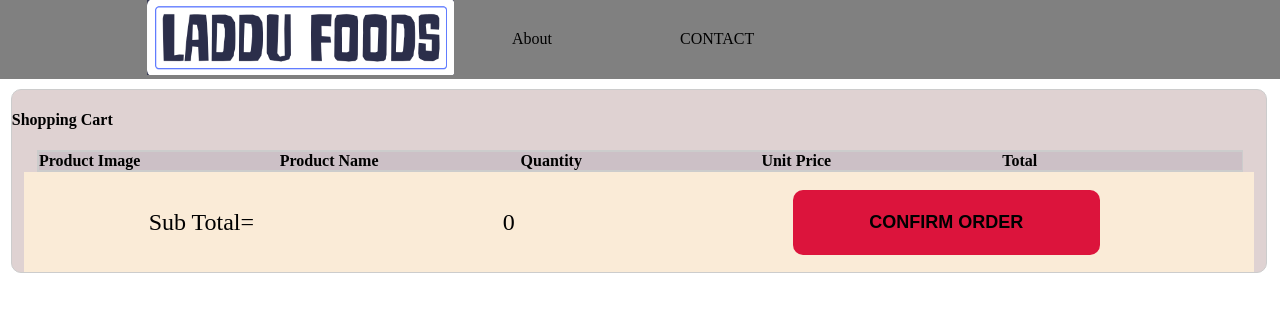
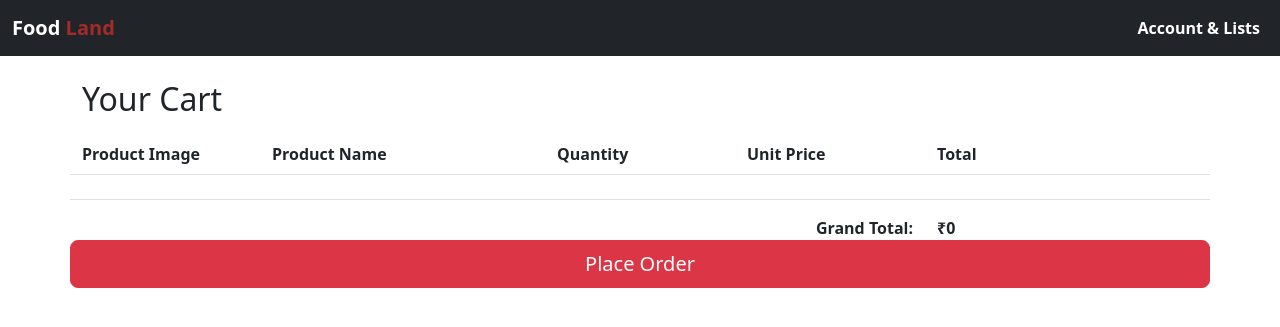
Before and after one commit to AWM006/food-land, a PHP site: page /files/odering/index.html in a window 1280 px wide. Shown: the top 327 px of the page. Run offline with PHP 8.4, Linux system fonts and the light colour scheme.

Commit message:
design and navbar

```diff
--- a/files/odering/index.html
+++ b/files/odering/index.html
@@ -4,40 +4,48 @@
     <meta charset="UTF-8">
     <meta name="viewport" content="width=device-width, initial-scale=1.0">
     <title>Document</title>
-    <link rel="stylesheet" href="style.css">
+    <link rel="stylesheet" href="../bootstrap-5.3.8-dist/css/bootstrap.min.css">
 </head>
 <body>
-    <div class="title">
-            <div class="logo-div"><img src="../photos/logo.png" class="logo"></div>
-            <div class="abco">
-                <a href="#" class="about">About</a>
-                <a href="#" class="contact">CONTACT</a>
-            </div>
-    </div>
-    <div class="cart">
-        <h4><b>Shopping Cart</b></h4>
-        <div class="list">
-            <div class="header">
-                <a href="">Product Image</a>
-                <a href="">Product Name</a>
-                <a href="">Quantity</a>
-                <a href="">Unit Price</a>
-                <a href="">Total</a>
-            </div>
-            <div class="items-lister"></div>
+
+    <nav class="navbar navbar-expand-lg navbar-dark bg-dark">
+        <div class="container-fluid">
+
+          <a class="navbar-brand fw-bold">Food <span style="color: brown;">Land</span></a>
+
+          <ul class="navbar-nav mb-2 mb-lg-0">
+            <li class="nav-item">
+              <a class="nav-link text-white" href="#"><strong>Account & Lists</strong></a>
+            </li>
+          </ul>
+        </div>
+    </nav>
+
+
+    <div class="container my-4">
+        <h2 class="mb-4">Your Cart</h2>
+        <div class="row fw-bold border-bottom pb-2 mb-2">
+          <div class="col-2">Product Image</div>
+          <div class="col-3">Product Name</div>
+          <div class="col-2">Quantity</div>
+          <div class="col-2">Unit Price</div>
+          <div class="col-3">Total</div>
         </div>
 
-        <div class="confirm">
-            <div class="sub-total">
-                <a>Sub Total=</a>
-                <a class="total-price">3000</a>
-            </div>
-            <div class="place-order">
-                <button onclick="ready()">CONFIRM ORDER</button>
-            </div>
-        </div>
+    <div class="row align-items-center mb-3" id="items-lister">
+    <!-- items added there hehe-->
     </div>
 
+  <!-- Cart Total -->
+  <div class="row border-top pt-3 fw-bold">
+    <div class="col-9 text-end">Grand Total:</div>
+    <div class="col-3" id="total-price">₹0</div>
+    <button class="btn btn-danger btn-lg" id="place-order" onclick="ready()">Place Order</button>
+    <br>
+  </div>
+
+
     <script src="script.js"></script>
+    <script src="../bootstrap-5.3.8-dist/js/bootstrap.min.js"></script>
 </body>
 </html>
--- a/files/odering/script.js
+++ b/files/odering/script.js
@@ -3,9 +3,9 @@ let nightProduct = [];
 let comboProduct = [];
 let items = {} ;
 let listProduct =[];
-let cart = document.querySelector(".items-lister");
+let cart = document.querySelector("#items-lister");
 let total_calc = parseInt(0);
-let total_price = document.querySelector(".total-price");
+let total_price = document.querySelector("#total-price");
 let url = `https://wa.me/+917468804974/?text=`;
 
 //code for get items from webadress
@@ -32,22 +32,27 @@ let productlist = async()=>{
         if (id >= 1 && id <= 100){listProduct = dayProduct;} else if (id >= 101 && id <= 200){listProduct = nightProduct;} else if (id >= 201 && id <= 300){listProduct = comboProduct;}
         let result = listProduct.find(item => item.id === id);
         let quantity = items[no]; // Use original string key
+
         cart.insertAdjacentHTML("beforeend", `
-            <div class="items" style="background-color:${bgColor};">
-                <div style="background-image: url(../../${result.src});"></div>
-                <a>${result.name}</a>
-                <a class="quan">${quantity}</a>
-                <a>${result.price}</a>
-                <a>${result.price * quantity}</a>
+
+            <div class="col-2">
+                <img src="../../${result.src}" alt="Product 1" class="img-fluid">
             </div>
+            <div class="col-3">${result.name}</div>
+                <div class="col-2">
+                    <input type="number" class="form-control" value="${quantity}" min="1">
+                </div>
+                <div class="col-2">₹${result.price}</div>
+                <div class="col-3">₹${result.price * quantity}</div>
+            </div>
+
         `);
-        // Toggle background color
-        bgColor = (bgColor === "#5a5156") ? "#978d93" : "#5a5156";
+
         total_calc += result.price * quantity;
         url += result.name+" x"+quantity+"%0a";
 
     }
-    total_price.innerText = total_calc;
+    total_price.innerText = "₹"+total_calc;
     url += `%0aTOTAL ${total_calc}`
 }
 productlist();
--- a/files/odering/style.css
+++ /dev/null
@@ -1,118 +0,0 @@
-body{
-    margin: 0%;
-    padding: 0%;
-}
-.title{
-    width: 100%;
-    display: flex;
-    justify-content: flex-start;
-    flex-direction: row;
-    background-color: gray;
-    position: relative;
-    justify-content: center;
-    align-items: center;
-}
-.logo-div{
-    width: 30%;
-    margin: 0%;
-}
-.logo{
-    width: 80%;
-    margin-left:5% ;
-}
-.abco{
-    width: 50%;
-    display: flex;
-    flex-direction: row;
-    gap: 20%;
-}
-.abco a{
-    text-decoration: none;
-    color: black;
-}
-.cart{
-    width: 98%;
-    right: 1%;
-    margin-top: 10px;
-    position: fixed;
-    background-color: #dfd2d2;
-    border-radius: 10px;
-    border: 1px solid #ccc;
-}
-.list{
-    width: 96%;
-    border: 1px solid  #ccc;
-    overflow-y: auto;
-    margin-left: 2%;
-}
-.header{
-    width: 100%;
-    background-color: #ccc0c6;
-    border: 1px solid #ccc;
-    display: grid;
-    grid-template-columns: repeat(5,1fr);
-    overflow-y: auto;
-}
-.header a{
- text-decoration: none;
- color: black;
- font-weight: bold;
-}
-.items{
-    height: 100px;
-    width: 100%;
-    border: 1px solid #ccc;
-    display: grid;
-    grid-template-columns: repeat(5,1fr);
-    align-items: center;
-    overflow-y: auto;
-}
-.items a{
-    text-decoration: none;
-    color: black;
-}
-.items div{
-    height: 60%;
-    width:100%;
-    background-color: aqua;
-    background-image: url(../images/items/chicken_chowmin.jpg);
-    background-size: cover;
-}
-.quan{
-    justify-self: center;
-}
-.confirm{
-    height: 100px;
-    width: 98%;
-    margin-left: 1%;
-    background: antiquewhite;
-    display: flex;
-}
-.sub-total{
-    height: 100%;
-    width: 50%;
-    align-items: center;
-    font-size: x-large;
-    display: flex;
-    justify-content: space-around;
-}
-.place-order{
-    height: 100%;
-    width: 50%;
-    display: flex;
-    align-items: center;
-    justify-content: center;
-}
-.place-order button{
-    height: 65%;
-    width: 50%;
-    font-size: large;
-    font-weight: bold;
-    background-color: crimson;
-    border: none;
-    border-radius: 10px;
-}
-.items-lister{
-     max-height: 450px;
-    overflow-x: auto;
-}
--- a/files/script/script.js
+++ b/files/script/script.js
@@ -1,10 +1,12 @@
-let cartImage = document.querySelector(".cart-img");
+console.log("script.js is loaded");
+
+let cartImage = document.querySelector("#cart-img");
 let cartAdd = document.querySelector(".carting");
 let mainCart = document.querySelector(".cart-div");
 let open = false;
 let close = document.querySelector(".close");
 let cartItem = document.querySelector(".cart-item-listing");
-let count = document.querySelector(".count");
+let count = document.querySelector("#count");
 let countNo = parseInt(count.innerText);
 let existORnot = {};
 let i;
```
Also changed, not shown: files/style/style.css (+6 -4 lines), index.html (+30 -11 lines).
